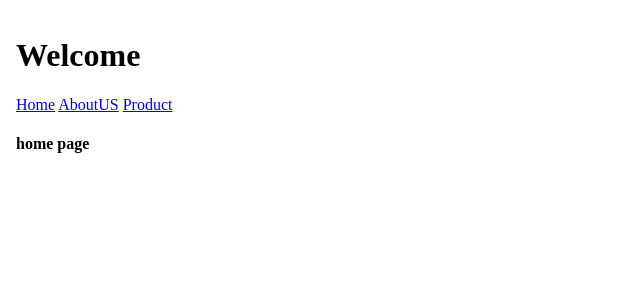
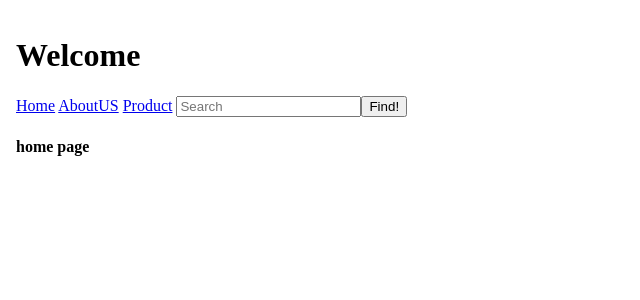
Before and after one commit to AlbertoMillanC/react-router-dom-with-VUE-REACT, a React (Vite) app in the folder nuevo/: page / in a window 1280 px wide. Shown: the top 300 px of the page, without its empty margins (0-640 px from the left). Built offline with nearby package versions, Linux system fonts and the light colour scheme.

Commit message:
add search page and useSearchParams

```diff
--- a/nuevo/src/App.jsx
+++ b/nuevo/src/App.jsx
@@ -5,6 +5,7 @@ import Layout from "./components/Layout";
 import Home from "./pages/Home";
 import AboutUS from "./pages/AboutUS";
 import Products from "./pages/Products";
+import SearchResults from "./pages/SearchResults";
 
 
 function App() {
@@ -14,6 +15,8 @@ function App() {
           <Route index element={<Home />} />
           <Route path="about" element={<AboutUS />} />
           <Route path="products/*" element={<Products />} />
+          <Route path="search" element={<SearchResults />} />
+
       </Route>
 
 
--- a/nuevo/src/components/Navbar.jsx
+++ b/nuevo/src/components/Navbar.jsx
@@ -1,11 +1,35 @@
- import { Link } from "react-router-dom"
+import { useState,  } from "react";
+import { Link, useNavigate } from "react-router-dom"
+
 
  function navbar() {
+  const navigate = useNavigate ();
+  const [Keyword, setKeyword] = useState("");
+  const handleSubmit = e => {
+    e.preventDefault();
+    setKeyword("")
+    e.target.reset();
+    navigate(`/search?Keyword=${Keyword}`);
+
+  }
   return (
     <div>
         <Link to="/">Home</Link>{" "}
         <Link to="about ">AboutUS</Link>{" "}
         <Link to="products ">Product</Link>{" "}
+        <form
+          onSubmit={handleSubmit}
+          style={{ display: "inLine-flex" }}>
+          <input
+            type="text"
+            placeholder= "Search"
+            defaultValue={Keyword}
+            onChange={e => setKeyword(e.target.value)}
+          />
+          <button type="submit">Find!</button>
+        </form>
+
+
 
 
     </div>
--- /dev/null
+++ b/nuevo/src/pages/SearchResults.jsx
@@ -0,0 +1,23 @@
+import { useState, useEffect } from "react";
+import { useSearchParams } from "react-router-dom";
+import ProductsList from "../components/ProductsList";
+import Axios from 'axios';
+
+function SearchResults() {
+  const [searchParams] = useSearchParams();
+  const [products, setProduct] = useState ([]);
+
+   useEffect(() => {
+      Axios.get(`https://dummyjson.com/products/search?q=${searchParams.get("Keyword")}` )
+        .then(res => setProduct(res.data.products))
+   }, [searchParams]  )
+
+  return (
+    <div>
+       <h4>Search Results</h4>
+       <ProductsList products ={products} />
+    </div>
+  )
+}
+
+export default SearchResults
```
